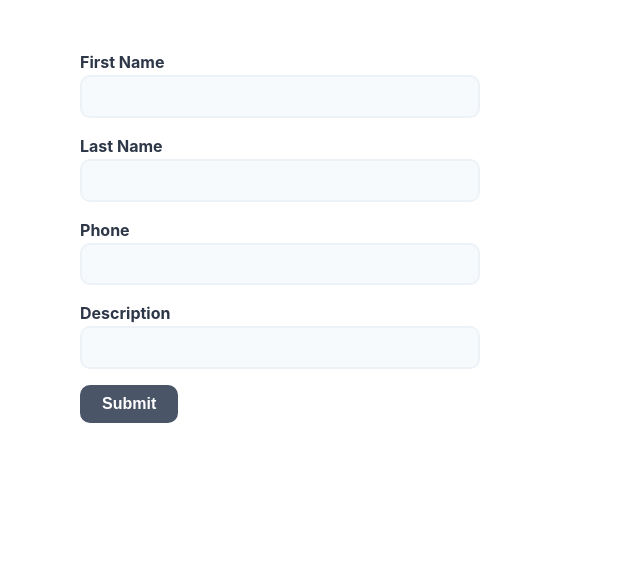
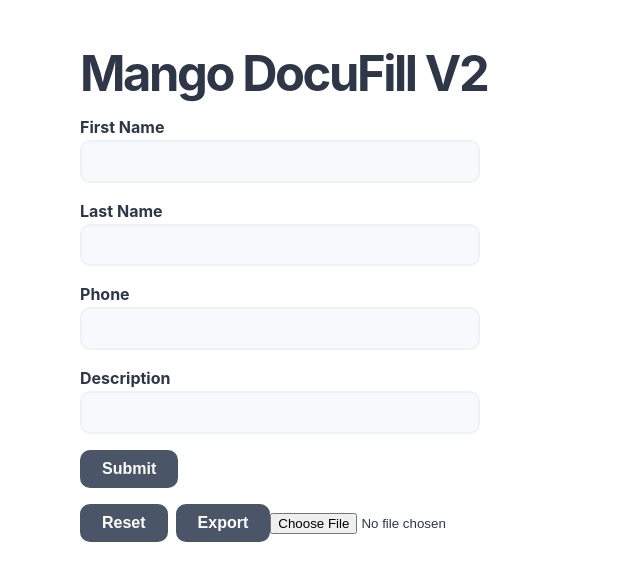
Before and after one commit to crispymangoes/docufill, a React (Create React App) app: page / in a window 1280 px wide. Shown: the top 580 px of the page, without its empty margins (0-640 px from the left). Built offline with nearby package versions, Linux system fonts and the light colour scheme.

Commit message:
add upload/download of values, reset button

```diff
--- a/src/App.js
+++ b/src/App.js
@@ -4,7 +4,10 @@ import { DynamicDocufill } from './components/DynamicDocuFill';
 
 function App() {
   return (
+    <div>
+    <h1>Mango DocuFill V2</h1>
     <DynamicDocufill />
+    </div>
   );
 }
 
--- a/src/components/Container.js
+++ b/src/components/Container.js
@@ -10,7 +10,10 @@ export const Container = ({config, formik}) => {
                   <label htmlFor={individualConfig.field}>{individualConfig.label}</label>
                   <input type='text'
                     name={individualConfig.field}
-                    onChange={formik.handleChange} style={{...individualConfig.style}} />
+                    onChange={formik.handleChange}
+                    style={{...individualConfig.style}}
+                    value={formik.values[individualConfig.field]}
+                     />
                   </div>
                 </>
               );
--- a/src/components/DynamicDocuFill.js
+++ b/src/components/DynamicDocuFill.js
@@ -3,6 +3,13 @@ import { useFormik } from "formik";
 import { generateDocument } from "./GenerateDocument";
 import { Container } from './Container';
 import { response } from "./apiresponse"
+
+const formSchema = {
+    first_name: "Ryan",
+    last_name: "Buxman",
+    phone: "719-334-0415",
+    description: "Default"
+};
 
 export const DynamicDocufill = () => {
   const formik = useFormik({
@@ -12,10 +19,55 @@ export const DynamicDocufill = () => {
       generateDocument(values);
     }
   });
+  // This function would be a user uploads their saved config, then it populates the form for them.
+  const handleReset = () => {
+    formik.setValues(formSchema);
+  }
+
+  const downloadFile = ({ data, fileName, fileType }) => {
+    // Create a blob with the data we want to download as a file
+    const blob = new Blob([data], { type: fileType })
+    // Create an anchor element and dispatch a click event on it
+    // to trigger a download
+    const a = document.createElement('a')
+    a.download = fileName
+    a.href = window.URL.createObjectURL(blob)
+    const clickEvt = new MouseEvent('click', {
+      view: window,
+      bubbles: true,
+      cancelable: true,
+    })
+    a.dispatchEvent(clickEvt)
+    a.remove()
+  }
+
+  const exportToJson = e => {
+    e.preventDefault()
+    downloadFile({
+      data: JSON.stringify(formik.values),
+      fileName: 'formData.json', // Could probs use some state to name this dynamically
+      fileType: 'text/json',
+    })
+  }
+
+  const uploadJson = e => {
+    const fileReader = new FileReader();
+    fileReader.readAsText(e.target.files[0], "UTF-8");
+    fileReader.onload = e => {
+      console.log("e.target.result", e.target.result);
+      formik.setValues(JSON.parse(e.target.result)); // JSON.parse takes it from a string to an object!
+    };
+  }
+
   return (
+    <div>
     <form onSubmit={formik.handleSubmit}>
       <Container config={response} formik={formik} />
       <button type="submit">Submit</button>
     </form>
+    <button onClick={handleReset}>Reset</button>
+    <button onClick={exportToJson}>Export</button>
+    <input type="file" onChange={uploadJson} />
+    </div>
   );
 };
--- a/src/components/apiresponse.js
+++ b/src/components/apiresponse.js
@@ -2,21 +2,25 @@ export const response =  [
     {
       "type": "text",
       "field": "first_name",
+      "value": "Default",
       "label": "First Name"
     },
     {
       "type": "text",
       "field": "last_name",
+      "value": "Default",
       "label": "Last Name",
     },
     {
         "type": "text",
         "field": "phone",
+        "value": "Default",
         "label": "Phone"
       },
       {
         "type": "text",
         "field": "description",
+        "value": "Default",
         "label": "Description",
       }
   ]
```
